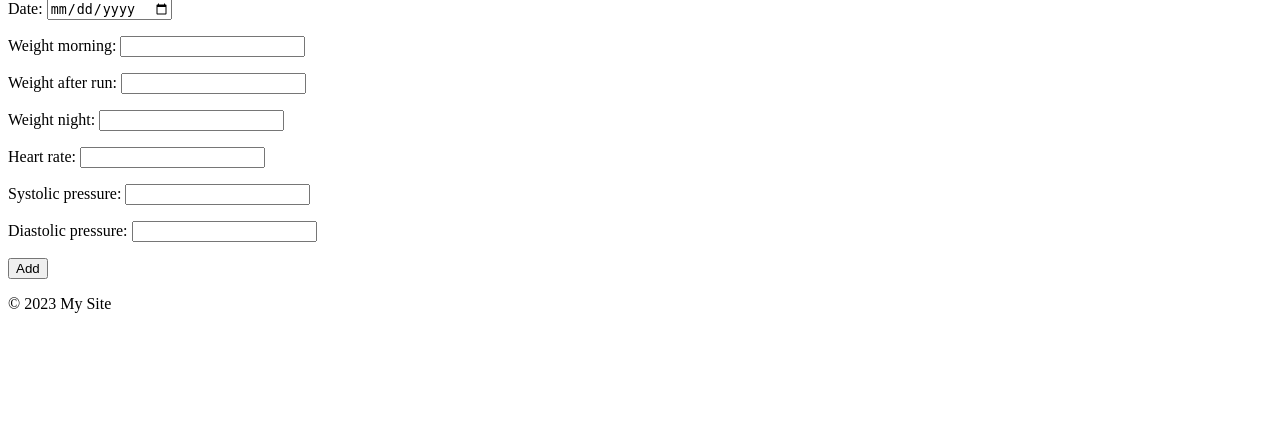
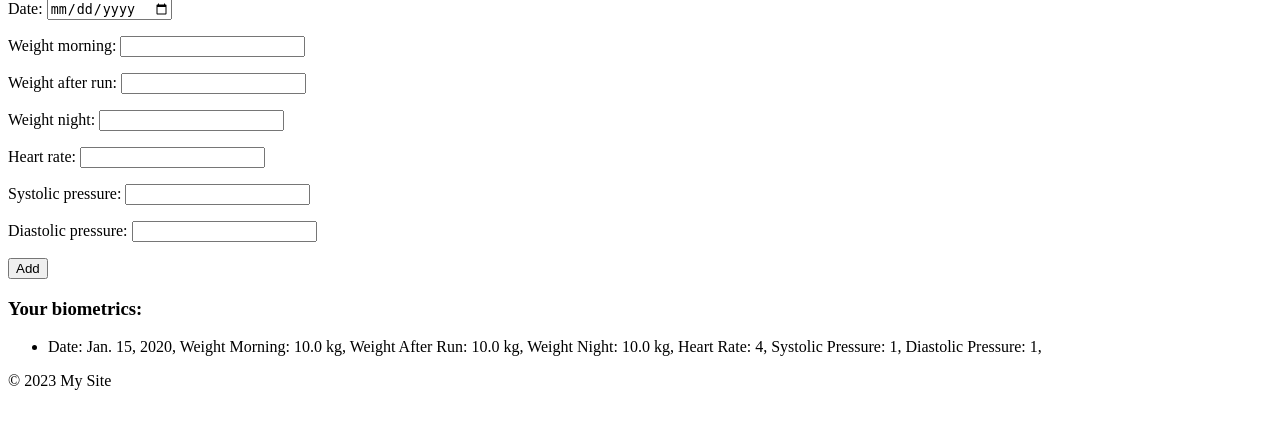
Before and after one commit to liggettla/running, a Django app: page /add_biometrics/ in a window 1280 px wide. Shown: the part 166-595 px from the top of the page. Run offline with Django 4.2, Linux system fonts and the light colour scheme; a user stored in the database is signed in; tables that the repository leaves empty hold one stand-in row (values such as "Sample post").

Commit message:
biometrics data is now properly displayed

```diff
--- a/biometrics/templates/biometrics/add_biometrics.html
+++ b/biometrics/templates/biometrics/add_biometrics.html
@@ -4,7 +4,24 @@
 <h2>Add Biometrics</h2>
 <form method="post">
     {% csrf_token %}
+    <!-- form fields as paragraphs -->
     {{ form.as_p }}
     <button type="submit">Add</button>
 </form>
+<h3>Your biometrics:</h3>
+<ul>
+    {% for biometric in biometrics %}
+    <li>
+        Date: {{ biometric.date }},
+        Weight Morning: {{ biometric.weight_morning }} kg,
+        Weight After Run: {{ biometric.weight_after_run }} kg,
+        Weight Night: {{ biometric.weight_night }} kg,
+        Heart Rate: {{ biometric.heart_rate }},
+        Systolic Pressure: {{ biometric.systolic_pressure }},
+        Diastolic Pressure: {{ biometric.diastolic_pressure }},
+    </li>
+    {% empty %}
+    <li>No biometrics yet.</li>
+    {% endfor %}
+</ul>
 {% endblock %}
--- a/biometrics/views.py
+++ b/biometrics/views.py
@@ -1,6 +1,7 @@
 from django.shortcuts import render, redirect
 from django.contrib.auth.decorators import login_required
 from .forms import BiometricForm
+from .models import Biometric
 
 @login_required
 def add_biometrics(request):
@@ -14,4 +15,7 @@ def add_biometrics(request):
     else:
         form = BiometricForm()
 
-    return render(request, 'biometrics/add_biometrics.html', {'form': form})
+    # Query the database for the user's biometrics
+    user_biometrics = Biometric.objects.filter(user=request.user).order_by('-date')
+
+    return render(request, 'biometrics/add_biometrics.html', {'form': form, 'biometrics': user_biometrics})
```
